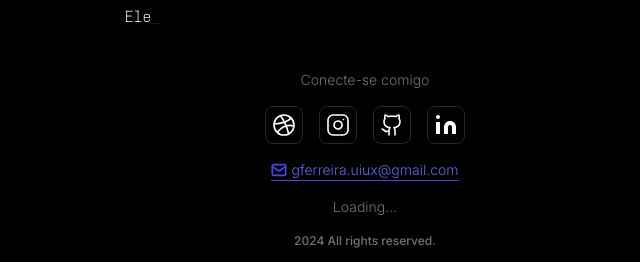
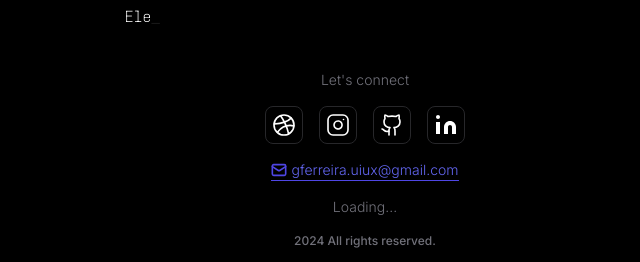
Before and after one commit to guiuiux/portfolio, a Next.js app: page /en in a window 1280 px wide. Shown: the part 1850-2112 px from the top of the page, without its empty margins (275-915 px from the left). Built offline with nearby package versions, Linux system fonts and the light colour scheme; no server answers.

Commit message:
correcao de en/pt de algumas parte do texto para atingir perfeicao bilingue

```diff
--- a/components/Footer.tsx
+++ b/components/Footer.tsx
@@ -21,7 +21,7 @@ const Footer = () => {
         <TypingEffect />
       </div>
       <div className="flex flex-col gap-4 w-full text-center text-zinc-500 font-light text-sm">
-        Conecte-se comigo
+        {t('connect')}
         <div className="flex flex-row gap-4 justify-center">
           <IconWrapper Icon={DribbleIcon} size={24} />
           <IconWrapper Icon={InstagramIcon} size={24} />
--- a/components/LastUpdated.tsx
+++ b/components/LastUpdated.tsx
@@ -1,9 +1,11 @@
 'use client'
 
 import React, { useEffect, useState } from 'react';
+import { useTranslations } from "next-intl";
 
 const LastUpdated = () => {
   const [lastUpdated, setLastUpdated] = useState<string | null>(null);
+  const t = useTranslations();
 
   useEffect(() => {
     const fetchLastCommit = async () => {
@@ -32,7 +34,7 @@ const LastUpdated = () => {
 
   return (
     <div className="text-sm text-zinc-500">
-      {lastUpdated ? `last updated ${lastUpdated}, São Paulo` : 'Loading...'}
+      {lastUpdated ? `${t('update')} ${lastUpdated}, São Paulo` : 'Loading...'}
     </div>
   );
 };
--- a/public/messages/en.json
+++ b/public/messages/en.json
@@ -25,5 +25,7 @@
     "Innovate with designs that connect.",
     "Bring your ideas to life. Talk to me!"
   ],
-  "cta": "Let's talk →"
+  "cta": "Let's talk →",
+  "connect": "Let's connect",
+  "update":"last updated on"
 }
--- a/public/messages/pt.json
+++ b/public/messages/pt.json
@@ -27,5 +27,9 @@
     "Inove com designs que conectam.",
     "Dê vida às suas ideias. Fale comigo!"
   ],
-  "cta": "Vamos conversar →"
+  "cta": "Vamos conversar →",
+  "connect": "Conecte-se comigo",
+  "update":"última atualização em"
+
+
 }
```
